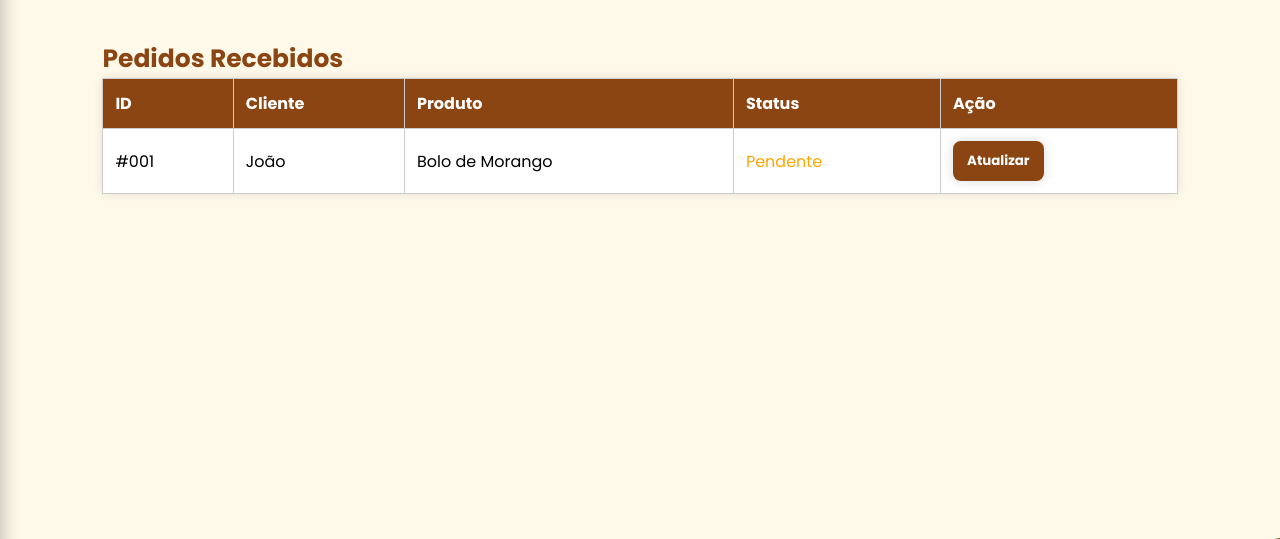
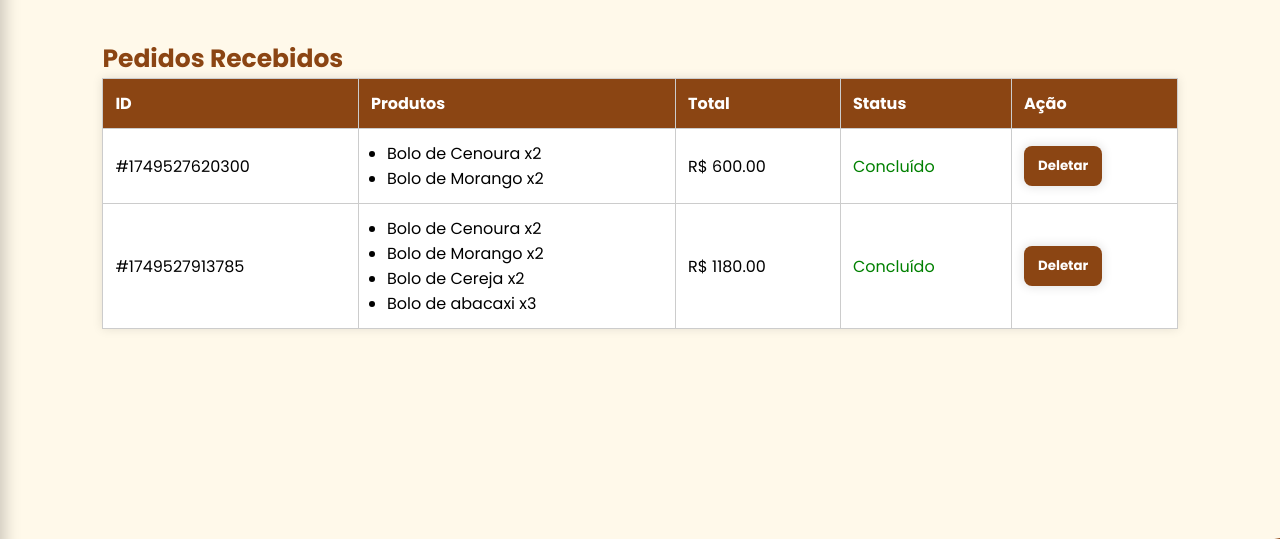
Before and after one commit to CAdagoberto/projetoJava, a Node server app: page /pedidos in a window 1280 px wide. Shown: the part 111-650 px from the top of the page. Run offline with Node 20, Linux system fonts and the light colour scheme.

Commit message:
Adicionando rota de delete e listagem de pedidos

```diff
--- a/index.js
+++ b/index.js
@@ -14,6 +14,9 @@ app.use('/src', express.static(path.join(__dirname, 'src')));
 app.use(bodyParser.urlencoded({extended: false}))
 app.set('view engine', 'ejs')
 app.set('views', path.join(__dirname, 'views'));
+
+app.use(express.json());
+
 
 
 app.get("/", (req, res) => {
@@ -59,8 +62,21 @@ app.get("/cardapio", (req, res) => {
 });
 
 app.get("/pedidos", (req, res) => {
-    res.render("pedidos")
-})
+  const dbPath = path.join(__dirname, 'src', 'database', 'db.json');
+  let dados = { produtos: [], pedidos: [] };
+
+  if (fs.existsSync(dbPath)) {
+    try {
+      const conteudo = fs.readFileSync(dbPath, 'utf8');
+      dados = JSON.parse(conteudo);
+    } catch (err) {
+      console.error("Erro ao ler o JSON:", err);
+      return res.status(500).send("Erro interno");
+    }
+  }
+
+  res.render("pedidos", { pedidos: dados.pedidos });
+});
 
 app.get("/cadastroProdutos", (req, res) => {
     res.render("cadastroProduto")
@@ -76,6 +92,86 @@ app.post("/login", (req, res) => {
         res.status(404, {err: "senha errada"})
     }
 });
+
+
+app.post("/salvarPedidos", (req, res) => {
+  const pedidoItens = req.body;
+
+  if (!Array.isArray(pedidoItens) || pedidoItens.length === 0) {
+    return res.status(400).json({ erro: "Pedido inválido ou vazio." });
+  }
+
+  // Agrupar por nome e somar quantidades
+  const agrupado = {};
+  pedidoItens.forEach(item => {
+    if (!item.nome || !item.descricao || !item.valor) {
+      return res.status(400).json({ erro: "Cada item precisa ter nome, descricao e valor." });
+    }
+
+    if (!agrupado[item.nome]) {
+      agrupado[item.nome] = { ...item, quantidade: 1 };
+    } else {
+      agrupado[item.nome].quantidade++;
+    }
+  });
+
+  function extrairNumero(valorStr) {
+  // Remove tudo que não seja dígito ou vírgula/ponto decimal
+  // Exemplo: "R$ 150" vira "150"
+  const numeroLimpo = valorStr.replace(/[^\d,.]/g, '').replace(',', '.');
+  return parseFloat(numeroLimpo);
+}
+
+
+  const itensComQuantidade = Object.values(agrupado).map(item => {
+  const valorNum = extrairNumero(item.valor);
+  return {
+    nome: item.nome,
+    descricao: item.descricao,
+    valor: valorNum,
+    quantidade: item.quantidade,
+    total: valorNum * item.quantidade
+  };
+});
+
+  // Calcular total geral do pedido
+  const totalPedido = itensComQuantidade.reduce((acc, item) => acc + item.total, 0);
+
+  const dbPath = path.join(__dirname, 'src', 'database', 'db.json');
+  let dados = { produtos: [], pedidos: [] };
+
+  if (fs.existsSync(dbPath)) {
+    try {
+      dados = JSON.parse(fs.readFileSync(dbPath, 'utf8'));
+    } catch (err) {
+      console.error("Erro ao ler o JSON:", err);
+      return res.status(500).json({ erro: "Erro ao ler o banco de dados." });
+    }
+  }
+
+  // Cria objeto pedido com id e data
+  const novoPedido = {
+    id: Date.now(),
+    itens: itensComQuantidade,
+    total: totalPedido,
+    data: new Date().toISOString()
+  };
+
+  if (!Array.isArray(dados.pedidos)) {
+    dados.pedidos = [];
+  }
+
+  dados.pedidos.push(novoPedido);
+
+  try {
+    fs.writeFileSync(dbPath, JSON.stringify(dados, null, 2), 'utf8');
+    return res.status(201).json({ mensagem: "Pedido salvo com sucesso!", pedido: novoPedido });
+  } catch (err) {
+    console.error("Erro ao salvar o pedido:", err);
+    return res.status(500).json({ erro: "Erro ao salvar o pedido." });
+  }
+});
+
 
 app.post("/salvarProduto", (req, res) => {
     const { nome, descricao, valor, recheio } = req.body;
@@ -131,6 +227,41 @@ app.post("/salvarProduto", (req, res) => {
 });
 
 
+app.delete('/deletarPedido/:id', (req, res) => {
+  const id = Number(req.params.id);
+  const dbPath = path.join(__dirname, 'src', 'database', 'db.json');
+
+  if (!fs.existsSync(dbPath)) {
+    return res.status(404).json({ erro: "Banco de dados não encontrado." });
+  }
+
+  let dados;
+  try {
+    const conteudo = fs.readFileSync(dbPath, 'utf8');
+    dados = JSON.parse(conteudo);
+  } catch (err) {
+    return res.status(500).json({ erro: "Erro ao ler o banco de dados." });
+  }
+
+  if (!Array.isArray(dados.pedidos)) {
+    return res.status(400).json({ erro: "Nenhum pedido para deletar." });
+  }
+
+  const indice = dados.pedidos.findIndex(pedido => pedido.id === id);
+  if (indice === -1) {
+    return res.status(404).json({ erro: "Pedido não encontrado." });
+  }
+
+  dados.pedidos.splice(indice, 1);
+
+  try {
+    fs.writeFileSync(dbPath, JSON.stringify(dados, null, 2), 'utf8');
+    return res.status(200).json({ mensagem: "Pedido deletado com sucesso." });
+  } catch (err) {
+    return res.status(500).json({ erro: "Erro ao salvar o banco de dados." });
+  }
+});
+
 
 
 app.listen(8080, () => {
--- a/src/css/pedidos.css
+++ b/src/css/pedidos.css
@@ -34,3 +34,13 @@
 .btn-default:hover {
  background-color: #ff6a00;
 }
+
+table td ul {
+  padding-left: 1em;
+  margin: 0;
+  list-style-type: disc;
+}
+
+table td ul li {
+  white-space: normal; /* Permite quebra de linha */
+}
--- a/src/database/db.json
+++ b/src/database/db.json
@@ -33,5 +33,62 @@
       "imagem": "../src/img/Produtos/Abacaxi.jpg"
     }
   ],
-  "pedidos": []
+  "pedidos": [
+    {
+      "id": 1749527620300,
+      "itens": [
+        {
+          "nome": "Bolo de Cenoura",
+          "descricao": " release of Letraset sheets containing Lorem Ipsum passages, and more recently with desktop publishing software like Aldus PageMaker including versions of Lorem Ipsum. ",
+          "valor": 150,
+          "quantidade": 2,
+          "total": 300
+        },
+        {
+          "nome": "Bolo de Morango",
+          "descricao": " release of Letraset sheets containing Lorem Ipsum passages, and more recently with desktop publishing software like Aldus PageMaker including versions of Lorem Ipsum. ",
+          "valor": 150,
+          "quantidade": 2,
+          "total": 300
+        }
+      ],
+      "total": 600,
+      "data": "2025-06-10T03:53:40.300Z"
+    },
+    {
+      "id": 1749527913785,
+      "itens": [
+        {
+          "nome": "Bolo de Cenoura",
+          "descricao": " release of Letraset sheets containing Lorem Ipsum passages, and more recently with desktop publishing software like Aldus PageMaker including versions of Lorem Ipsum. ",
+          "valor": 150,
+          "quantidade": 2,
+          "total": 300
+        },
+        {
+          "nome": "Bolo de Morango",
+          "descricao": " release of Letraset sheets containing Lorem Ipsum passages, and more recently with desktop publishing software like Aldus PageMaker including versions of Lorem Ipsum. ",
+          "valor": 150,
+          "quantidade": 2,
+          "total": 300
+        },
+        {
+          "nome": "Bolo de Cereja",
+          "descricao": " release of Letraset sheets containing Lorem Ipsum passages, and more recently with desktop publishing software like Aldus PageMaker including versions of Lorem Ipsum. ",
+          "valor": 80,
+          "quantidade": 2,
+          "total": 160
+        },
+        {
+          "nome": "Bolo de abacaxi",
+          "descricao": " release of Letraset sheets containing Lorem Ipsum passages, and more recently with desktop publishing software like Aldus PageMaker including versions of Lorem Ipsum. ",
+          "valor": 140,
+          "quantidade": 3,
+          "total": 420
+        }
+      ],
+      "total": 1180,
+      "data": "2025-06-10T03:58:33.785Z"
+    }
+  ]
 }
--- a/views/partials/cart.ejs
+++ b/views/partials/cart.ejs
@@ -49,11 +49,11 @@
               <img src="../${produto.imagem}" alt="" />
             </div>
             <div class="cont_text">
-              <h3>${produto.nome}</h3>
+              <h3 name="produto">${produto.nome}</h3>
               <p>${produto.descricao}</p>
               <div class="quantidade-controls">
                 <button class="decrementar">-</button>
-                <span class="quantidade">${produto.quantidade}</span>
+                <span class="quantidade" name="quantidade">${produto.quantidade}</span>
                 <button class="incrementar">+</button>
               </div>
             </div>
@@ -107,11 +107,46 @@
       renderCarrinho();
 
       document.getElementById('finalizar')
-        .addEventListener('click', () => {
-          alert('Pedido concluído!');
-          localStorage.removeItem('carrinho');
-          window.location.reload();
+        .addEventListener('click', async () => {
+          if (carrinho.length === 0) {
+            alert('Seu carrinho está vazio!');
+            return;
+          }
+
+          const listaParaSalvar = [];
+          carrinho.forEach(prod => {
+            for (let i = 0; i < prod.quantidade; i++) {
+              listaParaSalvar.push({
+                nome: prod.nome
+                , descricao: prod.descricao
+                , valor: prod.valor
+              });
+            }
+          });
+
+          try {
+            const response = await fetch('/salvarPedidos', {
+              method: 'POST'
+              , headers: {
+                'Content-Type': 'application/json'
+              }
+              , body: JSON.stringify(listaParaSalvar)
+            });
+
+            if (response.ok) {
+              alert('Pedido concluído com sucesso!');
+              localStorage.removeItem('carrinho');
+              window.location.reload();
+            } else {
+              const data = await response.json();
+              alert('Erro ao concluir pedido: ' + (data.erro || 'Desconhecido'));
+            }
+          } catch (error) {
+            alert('Erro na comunicação com o servidor.');
+            console.error(error);
+          }
         });
+
     });
 
   </script>
--- a/views/pedidos.ejs
+++ b/views/pedidos.ejs
@@ -9,27 +9,79 @@
       <thead>
         <tr>
           <th>ID</th>
-          <th>Cliente</th>
-          <th>Produto</th>
+          <th>Produtos</th>
+          <th>Total</th>
           <th>Status</th>
-          <th>Ação</th>
+          <th>Ação</th> <!-- nova coluna -->
         </tr>
       </thead>
       <tbody>
+        <% if (!pedidos || pedidos.length === 0) { %>
         <tr>
-          <td>#001</td>
-          <td>João</td>
-          <td>Bolo de Morango</td>
-          <td><span style="color: orange;">Pendente</span></td>
-          <td><button class="btn-default">Atualizar</button></td>
+          <td colspan="5">Nenhum pedido recebido.</td>
         </tr>
+        <% } else { %>
+        <% pedidos.forEach(pedido => { %>
+        <tr>
+          <td>#<%= pedido.id %></td>
+          <td>
+            <ul>
+              <% if (Array.isArray(pedido.itens) && pedido.itens.length > 0) { %>
+              <% pedido.itens.forEach(item => { %>
+              <li><%= item.nome %> <span>x<%= item.quantidade %></span></li>
+              <% }) %>
+              <% } else { %>
+              <li>Sem itens</li>
+              <% } %>
+            </ul>
+          </td>
+          <td>
+            R$ <%= (typeof pedido.total === 'number' ? pedido.total.toFixed(2) : '0.00') %>
+          </td>
+          <td><span style="color: green;">Concluído</span></td>
+          <td>
+            <button class="btn-default" data-id="<%= pedido.id %>">Deletar</button>
+          </td>
+        </tr>
+        <% }) %>
+        <% } %>
       </tbody>
+
     </table>
   </section>
 
+  <script>
+    document.addEventListener('DOMContentLoaded', () => {
+      document.querySelectorAll('.btn-default')
+        .forEach(button => {
+          button.addEventListener('click', async (e) => {
+            const id = e.target.getAttribute('data-id');
+            if (confirm(`Quer mesmo deletar o pedido #${id}?`)) {
+              try {
+                const response = await fetch(`/deletarPedido/${id}`, {
+                  method: 'DELETE'
+                , });
+                if (response.ok) {
+                  alert('Pedido deletado com sucesso!');
+                  window.location.reload();
+                } else {
+                  alert('Erro ao deletar pedido.');
+                }
+              } catch (err) {
+                alert('Erro na requisição.');
+                console.error(err);
+              }
+            }
+          });
+        });
+    });
+
+  </script>
+
+
   <%- include('partials/footer') %>
+
 
 </body>
 
-
 <%- include('partials/headerFinal') %>
```
